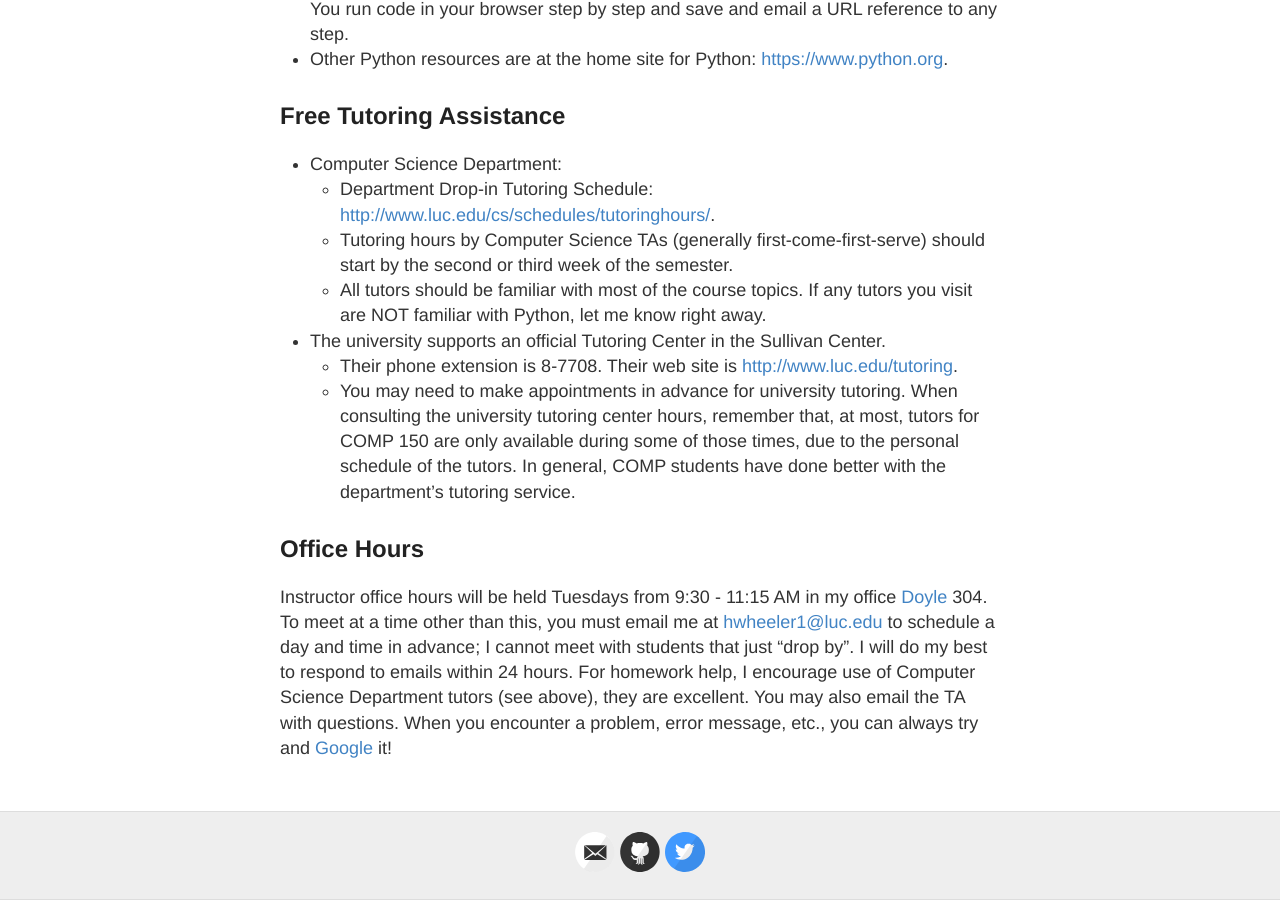
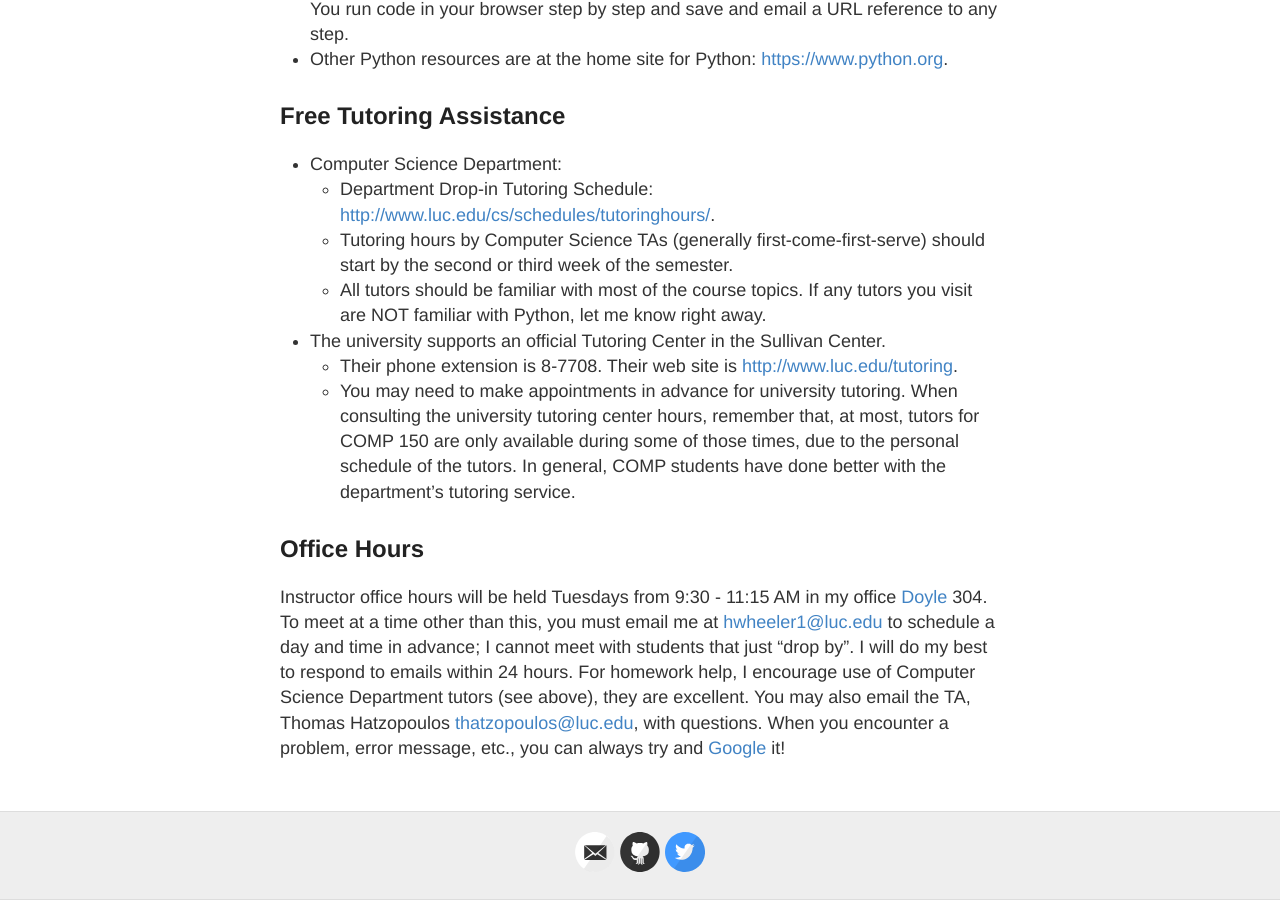
Before and after one commit to hwheeler01/comp150, a Jekyll site: the page built from resources.md, in a window 1280 px wide and 900 px high, scrolled down 1038 px. Built offline with Jekyll 4.4.1, drawn with Linux system fonts in a browser that asks for light colours.

Commit message:
add TA email

```diff
--- a/resources.md
+++ b/resources.md
@@ -36,4 +36,4 @@ Center.
   - You may need to make appointments in advance for university tutoring. When consulting the university tutoring center hours, remember that, at most, tutors for COMP 150 are only available during some of those times, due to the personal schedule of the tutors. In general, COMP students have done better with the department's tutoring service.
 
 ## Office Hours
-Instructor office hours will be held Tuesdays from 9:30 - 11:15 AM in my office <a href="https://www.luc.edu/cs/contactus/">Doyle</a> 304. To meet at a time other than this, you must email me at <hwheeler1@luc.edu> to schedule a day and time in advance; I cannot meet with students that just “drop by”. I will do my best to respond to emails within 24 hours. For homework help, I encourage use of Computer Science Department tutors (see above), they are excellent. You may also email the TA  with questions. When you encounter a problem, error message, etc., you can always try and <a href="https://www.google.com/">Google</a> it!
+Instructor office hours will be held Tuesdays from 9:30 - 11:15 AM in my office <a href="https://www.luc.edu/cs/contactus/">Doyle</a> 304. To meet at a time other than this, you must email me at <hwheeler1@luc.edu> to schedule a day and time in advance; I cannot meet with students that just “drop by”. I will do my best to respond to emails within 24 hours. For homework help, I encourage use of Computer Science Department tutors (see above), they are excellent. You may also email the TA, Thomas Hatzopoulos <thatzopoulos@luc.edu>, with questions. When you encounter a problem, error message, etc., you can always try and <a href="https://www.google.com/">Google</a> it!
```
